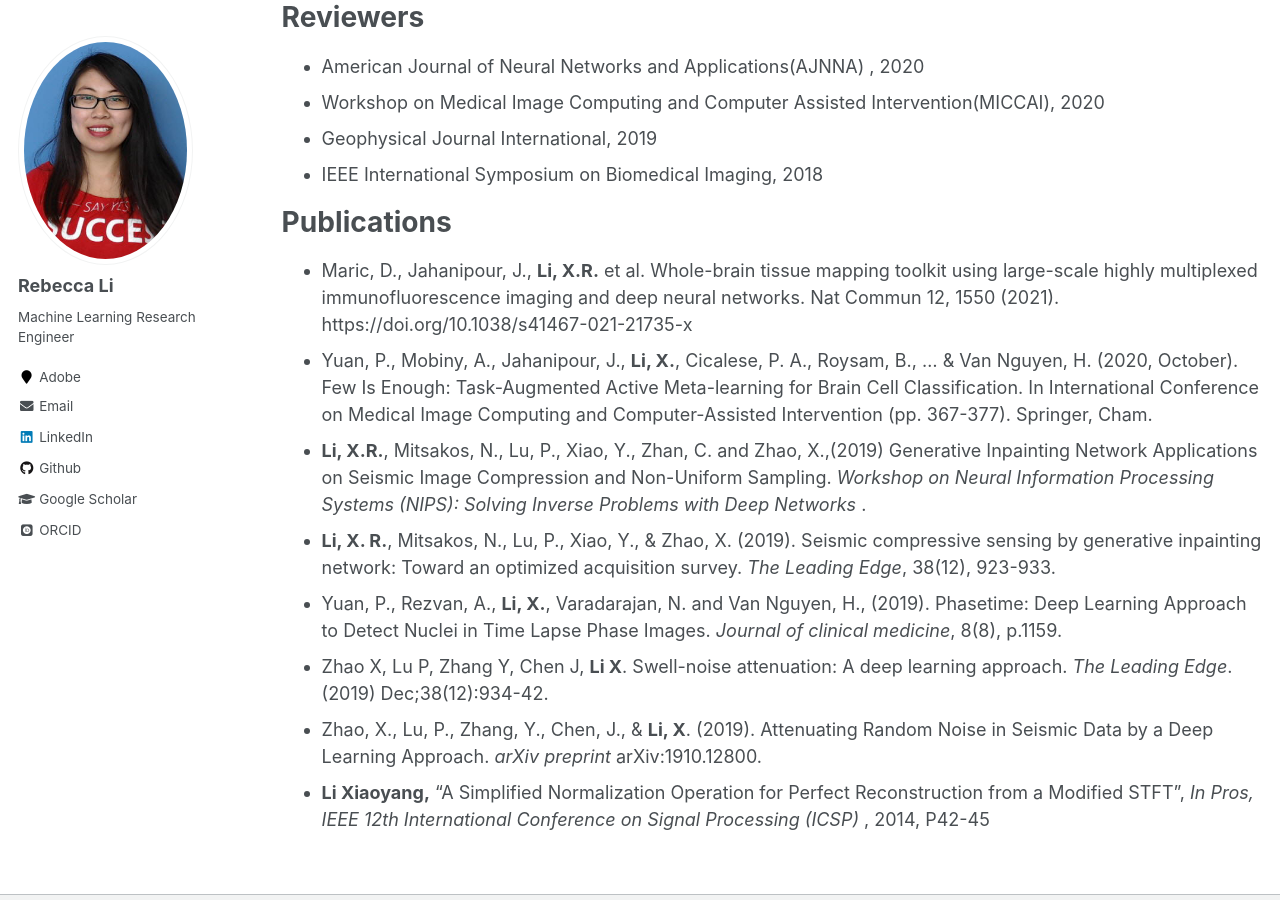
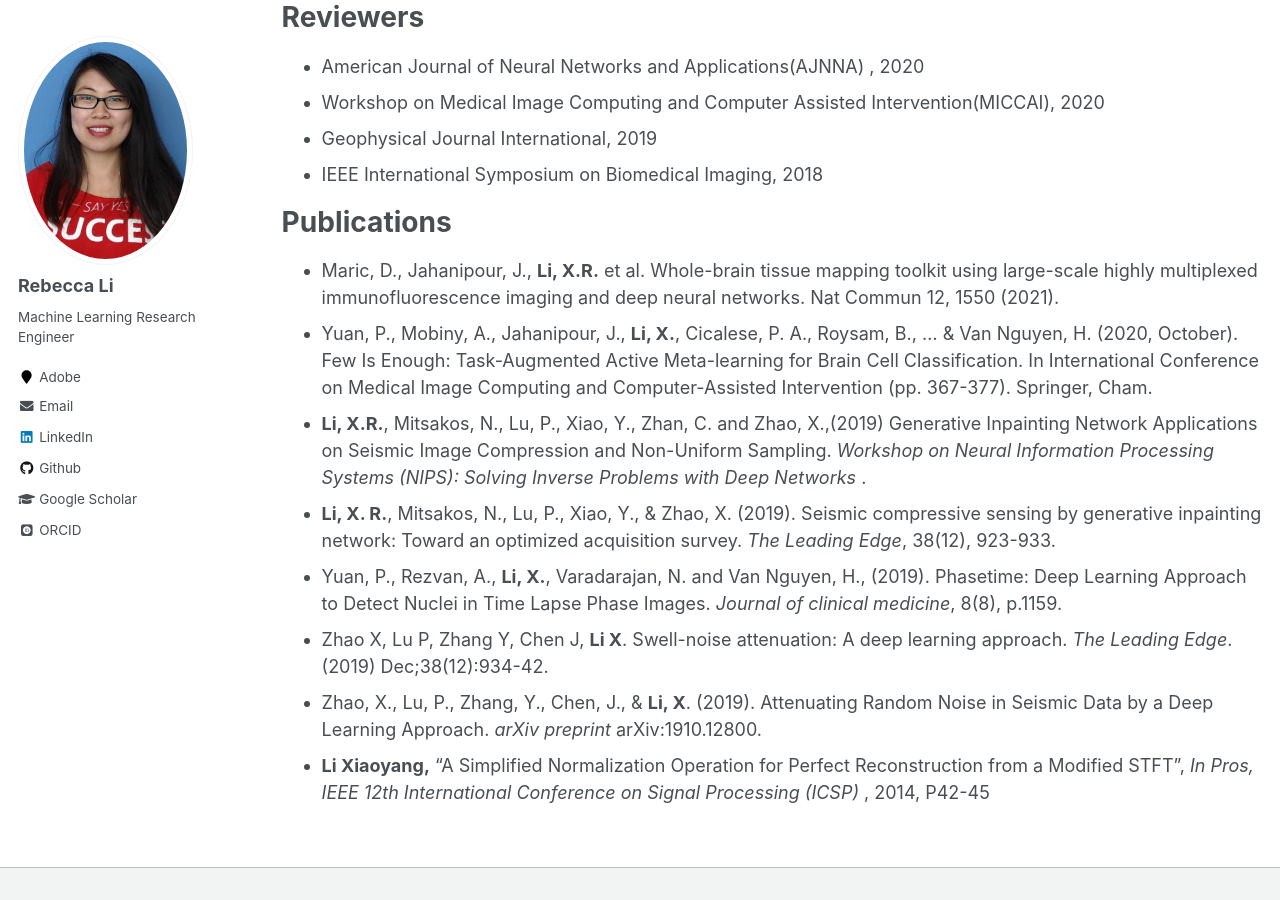
Before and after one commit to Xiaoyang-Rebecca/xiaoyang-rebecca.github.io, a Jekyll site: the page built from _pages/cv.md, in a window 1280 px wide and 900 px high, scrolled down 1394 px. Built offline with Jekyll 4.4.1, drawn with Linux system fonts in a browser that asks for light colours; some web fonts are replaced; some of the changed lines change nothing that is shown.

Commit message:
Update cv.md

```diff
--- a/_pages/cv.md
+++ b/_pages/cv.md
@@ -65,7 +65,7 @@ Reviewers
 Publications
 ======
 
--	Maric, D., Jahanipour, J., **Li, X.R.** et al. Whole-brain tissue mapping toolkit using large-scale highly multiplexed immunofluorescence imaging and deep neural networks. Nat Commun 12, 1550 (2021). https://doi.org/10.1038/s41467-021-21735-x
+-	Maric, D., Jahanipour, J., **Li, X.R.** et al. Whole-brain tissue mapping toolkit using large-scale highly multiplexed immunofluorescence imaging and deep neural networks. Nat Commun 12, 1550 (2021).
 - Yuan, P., Mobiny, A., Jahanipour, J., **Li, X.**, Cicalese, P. A., Roysam, B., ... & Van Nguyen, H. (2020, October). Few Is Enough: Task-Augmented Active Meta-learning for Brain Cell Classification. In International Conference on Medical Image Computing and Computer-Assisted Intervention (pp. 367-377). Springer, Cham.
 - **Li, X.R.**, Mitsakos, N., Lu, P., Xiao, Y., Zhan, C. and Zhao, X.,(2019) Generative Inpainting Network Applications on Seismic Image Compression and Non-Uniform Sampling. *Workshop on Neural Information Processing Systems (NIPS): Solving Inverse Problems with Deep Networks* .
 -	**Li, X. R.**, Mitsakos, N., Lu, P., Xiao, Y., & Zhao, X. (2019). Seismic compressive sensing by generative inpainting network: Toward an optimized acquisition survey. *The Leading Edge*, 38(12), 923-933.
```
